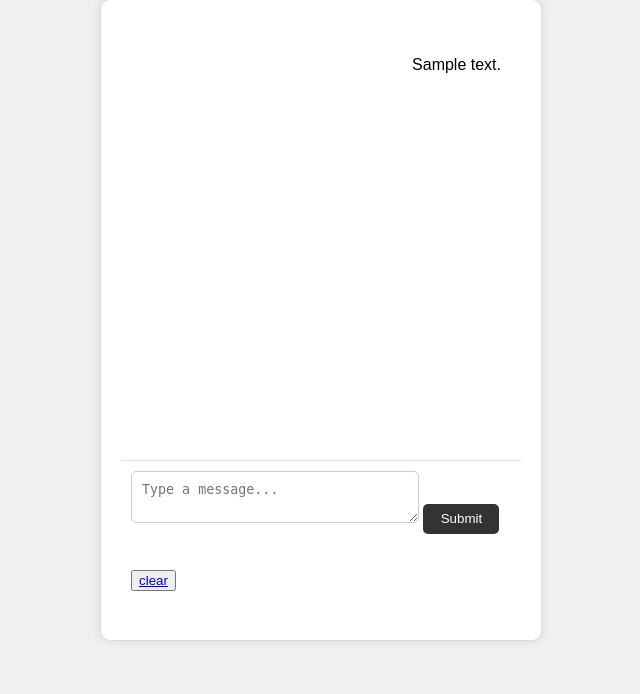
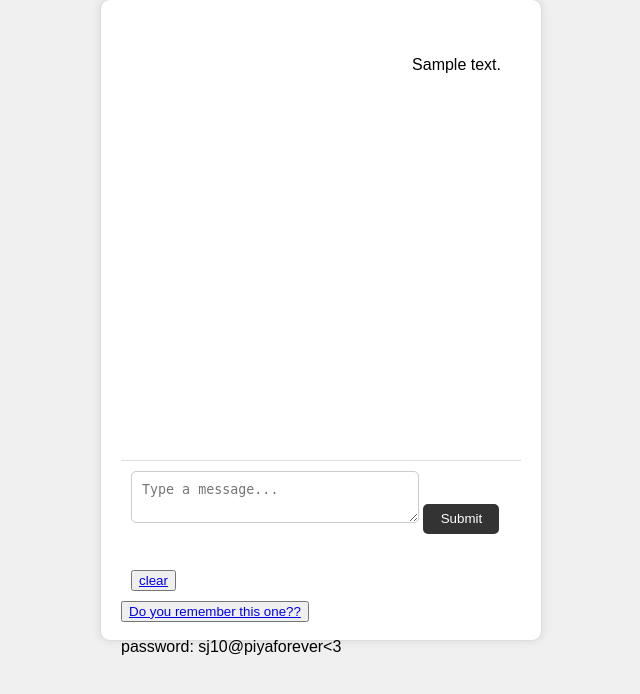
Before and after one commit to sj-af/ACCA, a Django app: template templates/text.html in a window 1280 px wide. Shown: the part 41-735 px from the top of the page, without its empty margins (319-959 px from the left). Run offline with Django 5.2, Linux system fonts and the light colour scheme; the template is opened without the code that fills it: most values are stand-ins (such as "Sample title", 1, 10 or a date in 2020).

Commit message:
Update text.html

```diff
--- a/templates/text.html
+++ b/templates/text.html
@@ -99,8 +99,10 @@
               <button>  <a href="{%url 'clear'%}">clear</a> </button>
             </form>
         </div>
+ <button>  <a href="https://my-love-8dd85.web.app">Do you remember this one??</a></button>
+        <p>password: sj10@piyaforever<3</p>
+    </div>
 
-    </div>
 </body>
 <script>
 const chatMessagesDiv = document.querySelector('.chat-messages');
```
